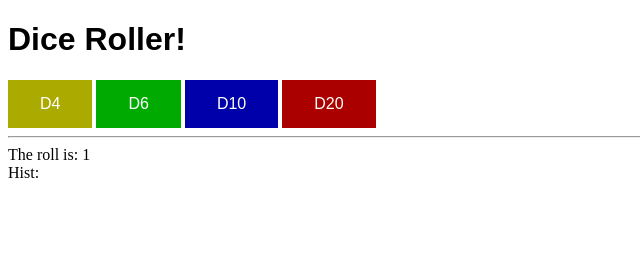
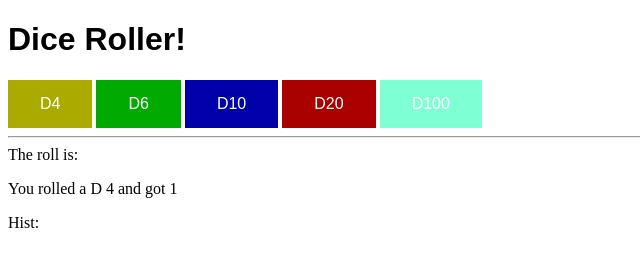
Before and after one commit to Tak0314/IGME-110-Repo, a plain HTML site: page dice-roller.html in a window 1280 px wide. Both pictures are taken after a click on the button "D4". Shown: the whole page, without its empty margins (0-640 px from the left). Drawn offline with Linux system fonts and the light colour scheme.

Commit message:
edited dice-roller

```diff
--- a/dice-roller.html
+++ b/dice-roller.html
@@ -31,6 +31,10 @@
       background-color: #aa0000;
     }
 
+    #btn100{
+      background-color: aquamarine;
+    }
+
     button:hover {
       opacity: 0.8;
     }
@@ -43,6 +47,7 @@
     <button id="btn6">D6</button>
     <button id="btn10">D10</button>
     <button id="btn20">D20</button>
+    <button id="btn100">D100</button>
   </div>
 
   <hr>
@@ -59,7 +64,7 @@
       min = Math.ceil(min);
       max = Math.floor(max);
       let number = Math.floor(Math.random() * (max - min + 1)) + min;
-      numberSpan.innerHTML = number;
+      numberSpan.innerHTML = `<p>You rolled a D ${max} and got ${number}</p>`;
     }
 
     btn4.onclick = function(){
@@ -77,6 +82,10 @@
     btn20.onclick = function(){
       showRandomInt(1, 20);
     };
+
+    btn100.onclick = function(){
+      showRandomInt(1, 100);
+    }
   </script>
 </body>
 </html>
```
